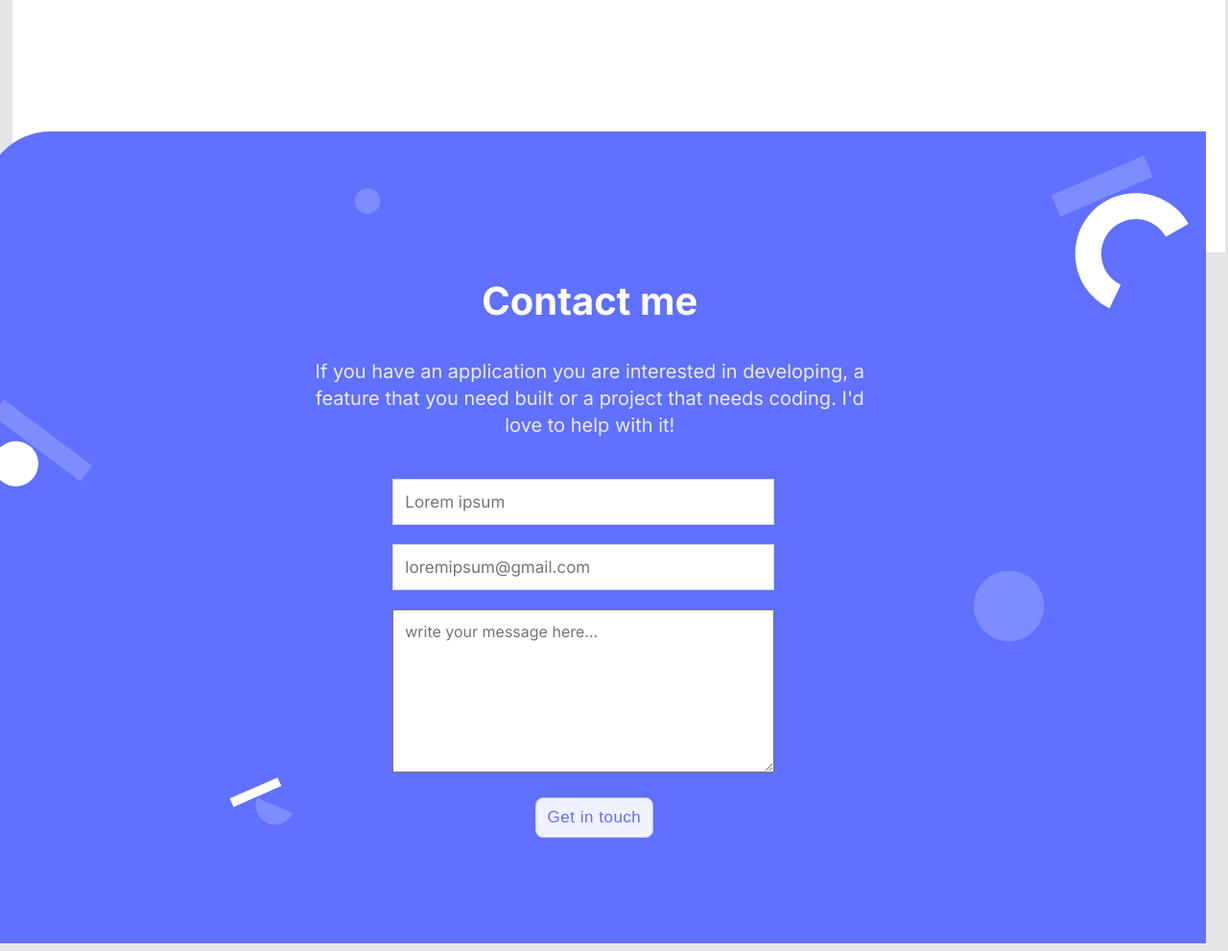
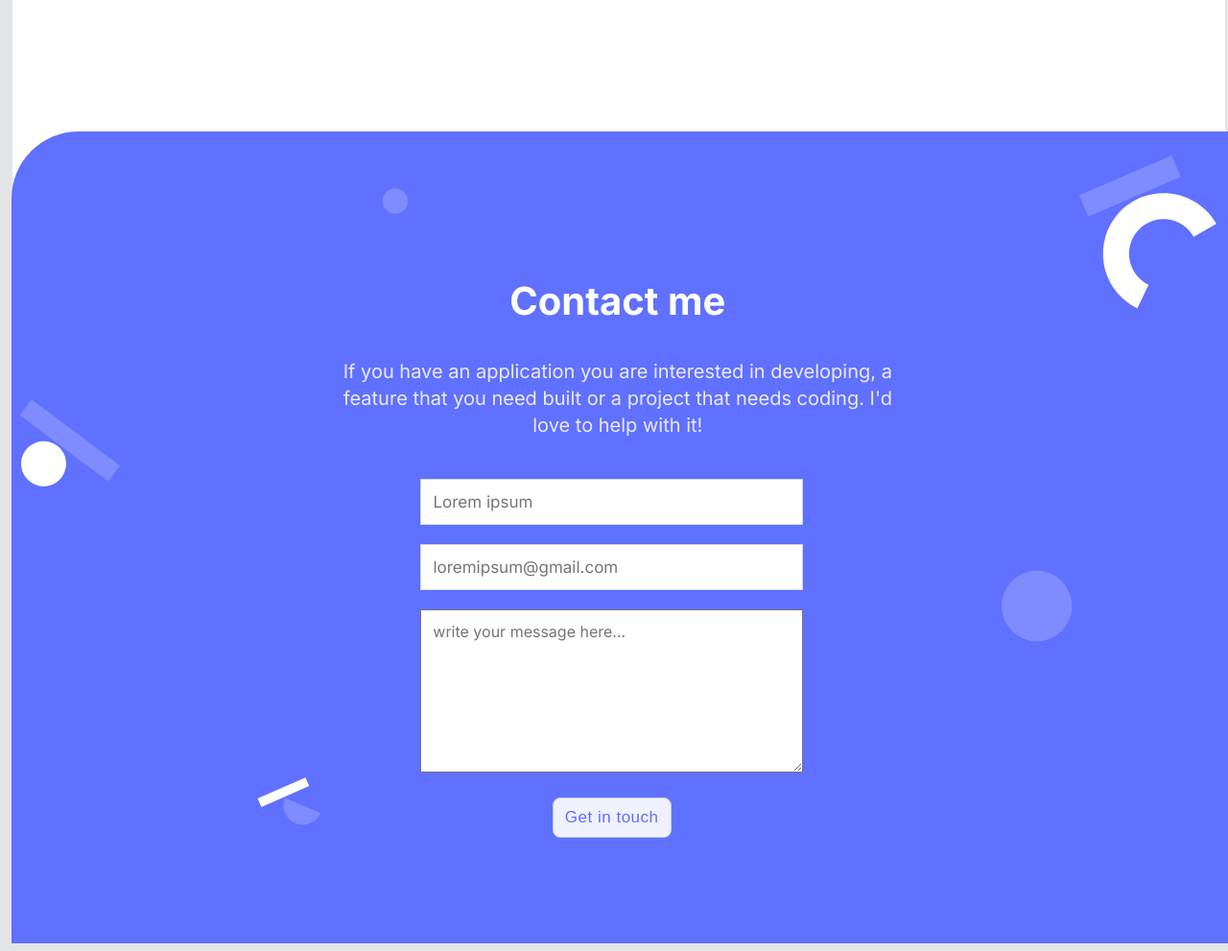
Before and after one commit to denigit5/Portfolio, a website: page index.html in a window 1280 px wide. Shown: the part 3700-4691 px from the top of the page at 96% size. Drawn offline with nearby package versions, Linux system fonts and the light colour scheme.

Commit message:
Add change to footer section

```diff
--- a/style.css
+++ b/style.css
@@ -870,6 +870,7 @@ textarea {
   .footer {
     background-color: rgba(96, 112, 255, 1);
     width: 100%;
+    margin-left: 0.3%;
     height: 846px;
     margin-top: -10rem;
   }
@@ -907,6 +908,6 @@ textarea {
   }
 
   #submit {
-    margin-left: 5%;
+    margin-left: 0.1%;
   }
 }
```
